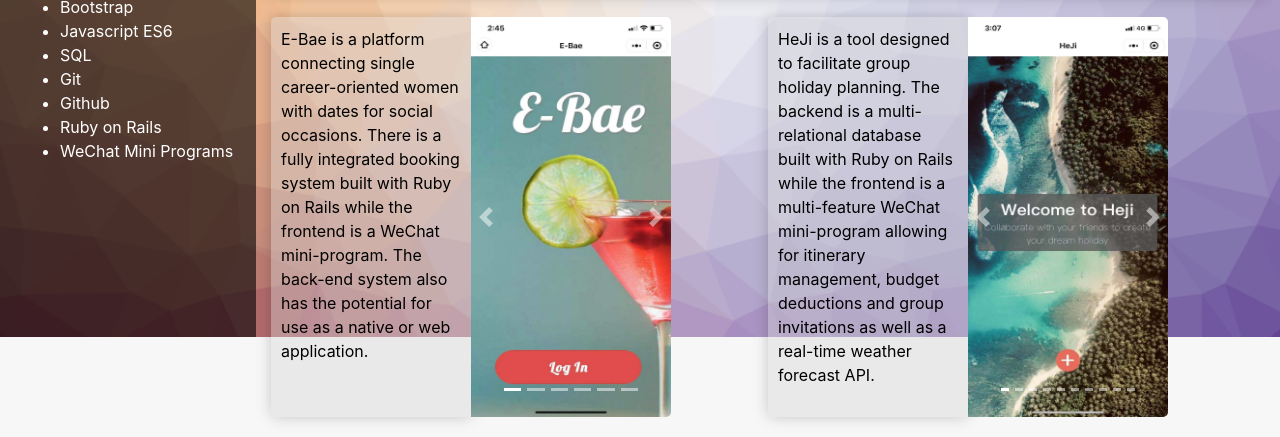
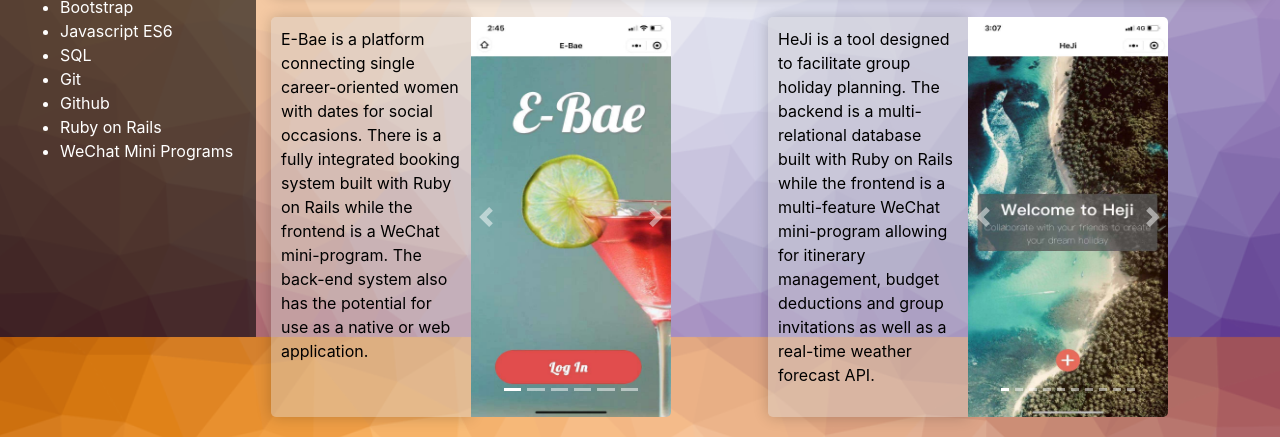
Before and after one commit to willhmartin/profile, a website: page index.html in a window 1280 px wide. Shown: the part 463-900 px from the top of the page. Drawn offline with nearby package versions, Linux system fonts and the light colour scheme.

Commit message:
attachment: fixed

```diff
--- a/style.css
+++ b/style.css
@@ -1,12 +1,14 @@
 body {
   margin: 0 auto;
   position: relative;
-  background-color: #F7F7F7;
+   height: 100vh;
+  width: 100vw;
   background-image: url('./images/trianglifybackground.png');
   background-repeat: no-repeat;
   background-size: cover;
-  background-attachment: scroll;
+  background-attachment: fixed;
 }
+
 
 p {
   margin: 0 auto;
@@ -163,4 +165,4 @@
   height: auto;
 }
 
-https://trianglify.io/p/w:1440!h:900!x:random!v:0.38!c:0.11!s:khgauk!f:il!i:0.20
+/* https://trianglify.io/p/w:1440!h:900!x:random!v:0.38!c:0.11!s:khgauk!f:il!i:0.20 */
```
